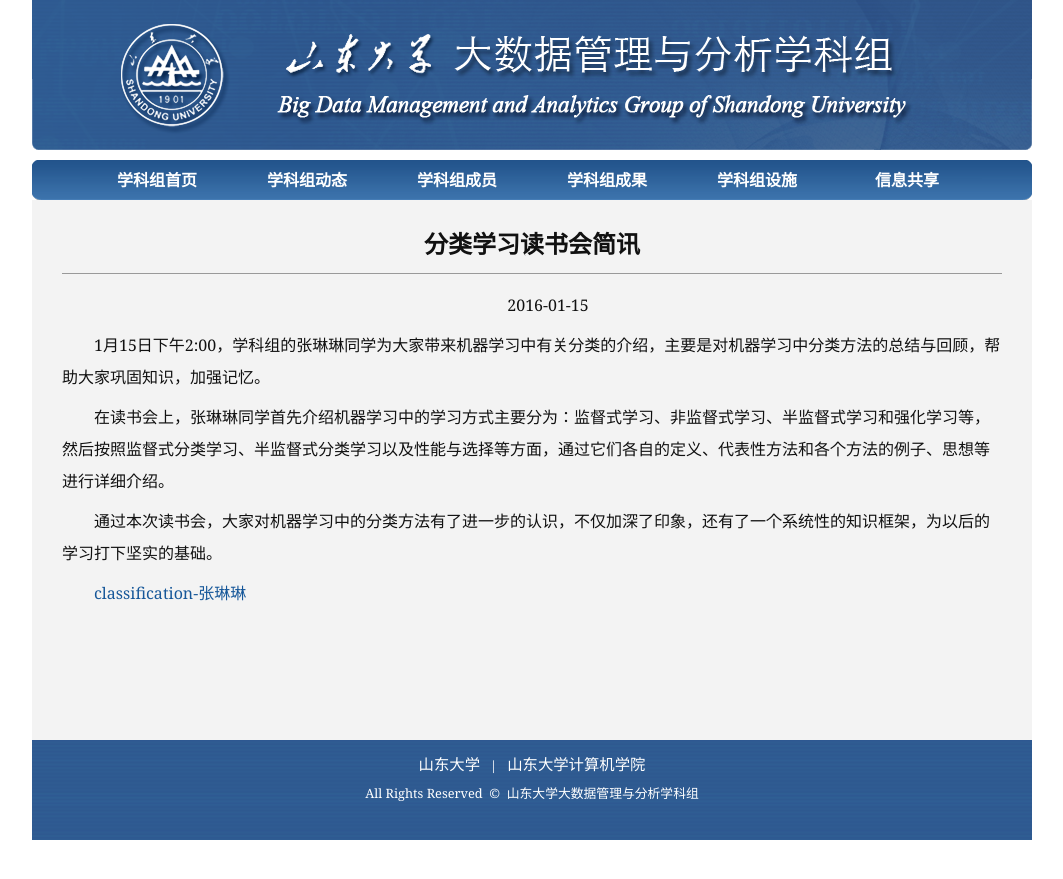
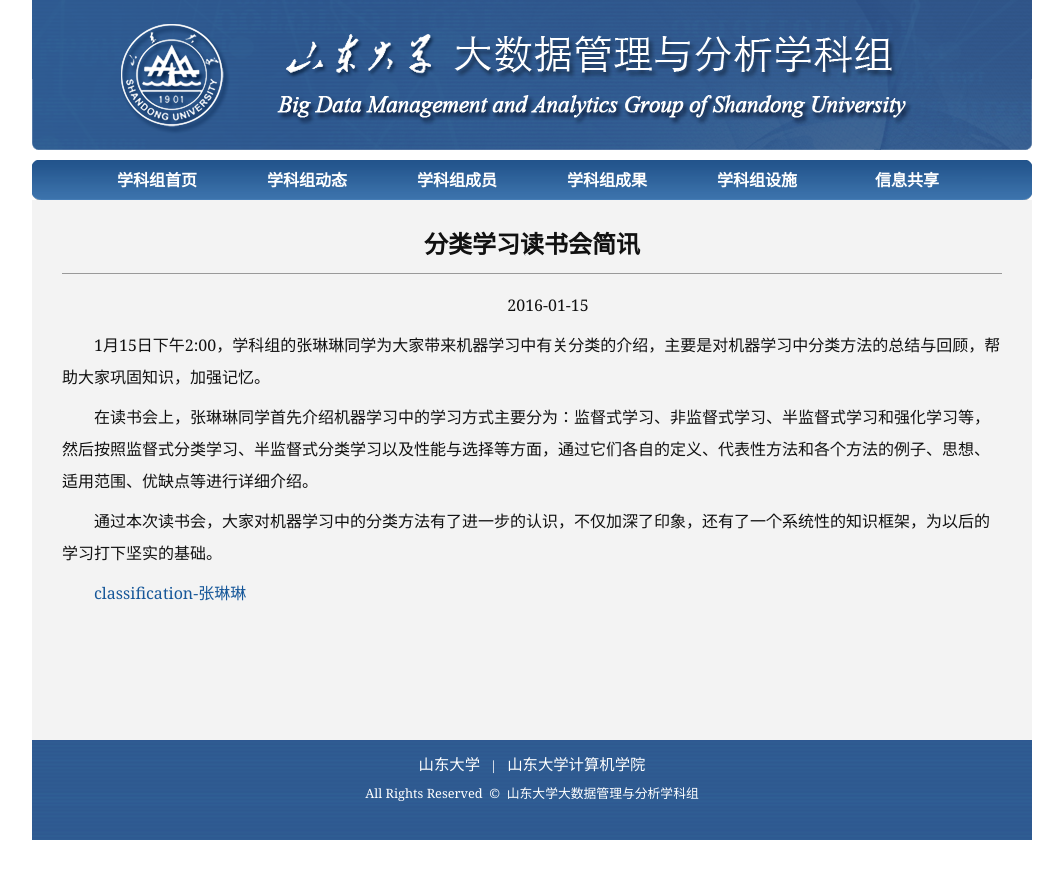
Before and after one commit to sdubigdata/bigdata-home, a Jekyll site: the page built from _source/_posts/2016-01-15-1.md, in a window 1280 px wide. Shown: the top 879 px of the page, without its empty margins (108-1171 px from the left). Built offline with Jekyll 4.4.1, drawn with Linux system fonts in a browser that asks for light colours.

```diff
--- a/_source/_posts/2016-01-15-1.md
+++ b/_source/_posts/2016-01-15-1.md
@@ -7,7 +7,7 @@
 
 1月15日下午2:00，学科组的张琳琳同学为大家带来机器学习中有关分类的介绍，主要是对机器学习中分类方法的总结与回顾，帮助大家巩固知识，加强记忆。
 
-在读书会上，张琳琳同学首先介绍机器学习中的学习方式主要分为：监督式学习、非监督式学习、半监督式学习和强化学习等，然后按照监督式分类学习、半监督式分类学习以及性能与选择等方面，通过它们各自的定义、代表性方法和各个方法的例子、思想等进行详细介绍。
+在读书会上，张琳琳同学首先介绍机器学习中的学习方式主要分为：监督式学习、非监督式学习、半监督式学习和强化学习等，然后按照监督式分类学习、半监督式分类学习以及性能与选择等方面，通过它们各自的定义、代表性方法和各个方法的例子、思想、适用范围、优缺点等进行详细介绍。
 
 通过本次读书会，大家对机器学习中的分类方法有了进一步的认识，不仅加深了印象，还有了一个系统性的知识框架，为以后的学习打下坚实的基础。
 
```
Also changed, not shown: _source/_posts/2016-01-20-1.md (added, +14 -0 lines).
